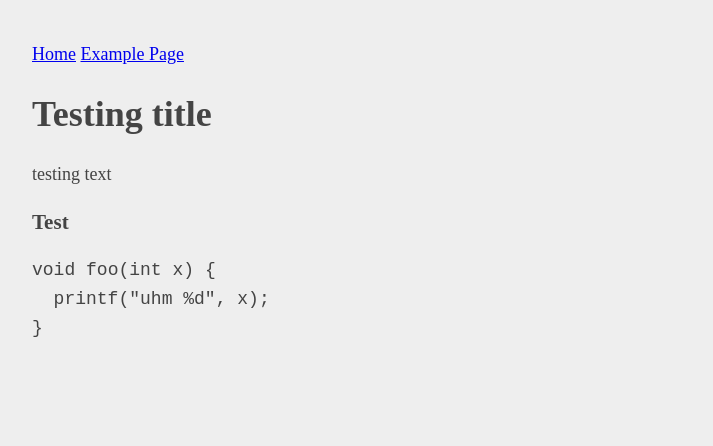
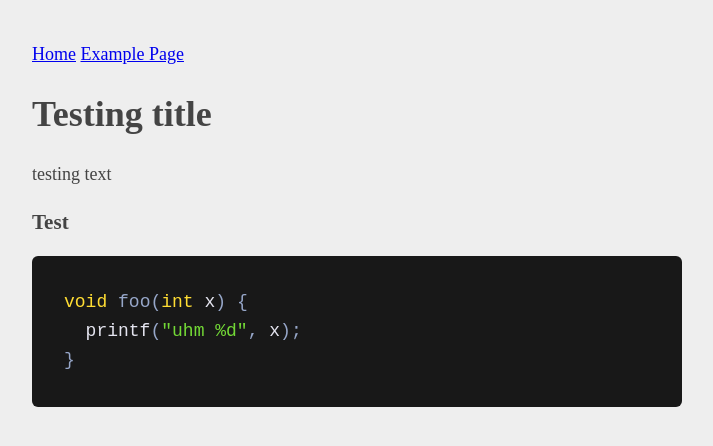
Before and after one commit to bakjedev/bakjedev.github.io, a Jekyll site: the page built from _pages/test.md, in a window 1280 px wide. Shown: the top 446 px of the page, without its empty margins (283-996 px from the left). Built offline with Jekyll 4.4.1, drawn with Linux system fonts in a browser that asks for light colours.

Commit message:
add syntax styling

```diff
--- a/_layouts/default.html
+++ b/_layouts/default.html
@@ -3,6 +3,7 @@
 <head>
   <title>{{ site.title }}</title>
   <link rel="stylesheet" href="/assets/style.css">
+  <link rel="stylesheet" href="/assets/syntax.css">
 </head>
 <body>
   <nav>
--- /dev/null
+++ b/assets/syntax.css
@@ -0,0 +1,31 @@
+/* Code block background */
+.highlight {
+  background-color: #181818;
+  padding: 16px;
+  border-radius: 6px;
+  overflow-x: auto;
+}
+.highlight pre {
+  margin: 0;
+  background: none;
+}
+
+/* Basic syntax colors */
+.highlight .k   { color: #ffdd33; } /* keywords: if, while, return, class */
+.highlight .kt  { color: #ffdd33; } /* types: void, int, string */
+.highlight .kd  { color: #ffdd33; } /* declarations: var, let, const */
+.highlight .nf  { color: #96a6c8; } /* function names */
+.highlight .nc  { color: #95a99f; } /* class names */
+.highlight .n   { color: #e4e4ef; } /* variables */
+.highlight .s   { color: #73d936; } /* strings */
+.highlight .s1  { color: #73d936; } /* single-quote strings */
+.highlight .s2  { color: #73d936; } /* double-quote strings */
+.highlight .m   { color: #032f62; } /* numbers */
+.highlight .mi  { color: #032f62; } /* integers */
+.highlight .mf  { color: #032f62; } /* floats */
+.highlight .o   { color: #96a6c8; } /* operators: +, -, =, * */
+.highlight .p   { color: #96a6c8; } /* punctuation: ( ) { } , ; */
+.highlight .c   { color: #cd8c3d; font-style: italic; } /* comments */
+.highlight .c1  { color: #cd8c3d; font-style: italic; } /* single-line comments */
+.highlight .cm  { color: #cd8c3d; font-style: italic; } /* multi-line comments */
+.highlight .cp  { color: #95a99f; } /* preprocessor: #include, #define */
```
